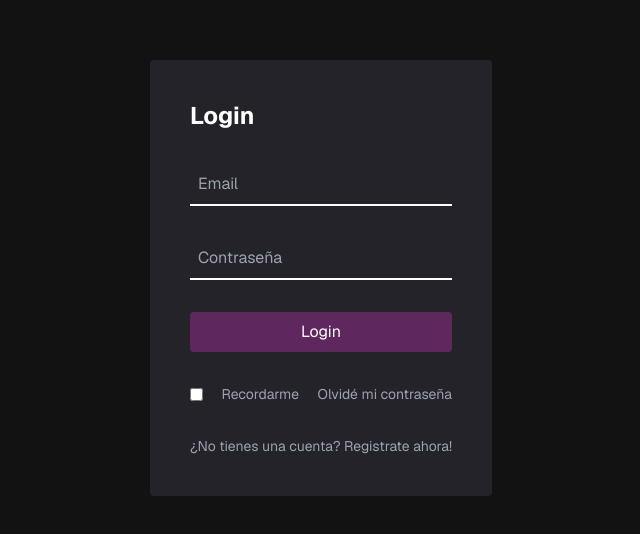
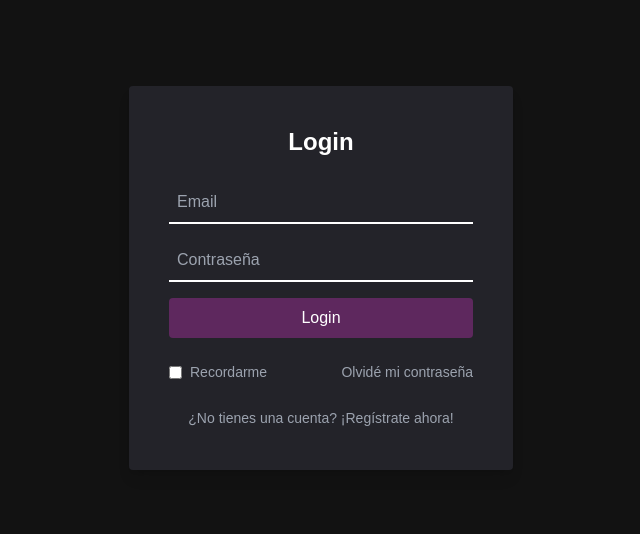
Before and after one commit to ClometlyLabs/Clometly-frontend, a Next.js app: page /login in a window 1280 px wide. Shown: the part 122-656 px from the top of the page, without its empty margins (319-959 px from the left). Built offline with nearby package versions, Linux system fonts and the light colour scheme.

Commit message:
feat: :sparkles: Implement Signup and Signin functionality

```diff
--- /dev/null
+++ b/src/app/lobby/page.tsx
@@ -0,0 +1,24 @@
+"use client";
+import {  useEffect } from "react";
+import { useRouter } from "next/navigation";
+
+export default function Page() {
+    const { push } = useRouter();
+
+    useEffect(() => {
+        const accesToken = localStorage.getItem("acces_token");
+        if (!accesToken) {
+            push("/login");
+        }
+    }, []);
+
+    return (
+        <div className="flex items-center justify-center min-h-screen p-8 bg-cloro-100">
+            <main className="flex flex-col gap-6 p-10 rounded bg-cloro-200 shadow-lg w-96">
+                <h1 className="text-2xl font-bold text-white text-center">
+                    Lobby
+                </h1>
+            </main>
+        </div>
+    );
+}
--- a/src/app/login/page.tsx
+++ b/src/app/login/page.tsx
@@ -1,58 +1,89 @@
+"use client";
+
+import axios from "axios";
+import { SubmitHandler, useForm } from "react-hook-form";
+import { useState } from "react";
+import { redirect } from "next/dist/server/api-utils";
+import { useRouter } from 'next/navigation';
+
+interface ILoginForm {
+    email: string;
+    password: string;
+}
+
 export default function Page() {
+    const { push } = useRouter();
+    const {
+        register,
+        handleSubmit,
+        formState: { errors },
+    } = useForm<ILoginForm>();
+
+    const [loading, setLoading] = useState(false);
+    const [errorMessage, setErrorMessage] = useState("");
+
+    const onSubmit: SubmitHandler<ILoginForm> = async (data) => {
+        setLoading(true);
+        setErrorMessage("");
+        try {
+            const response = await axios.post("http://localhost:4000/auth/signin", data);
+            localStorage.setItem("acces_token", response.data.acces_token);
+            alert("Inicio de sesión exitoso");
+            push("/lobby");
+        } catch (error) {
+            setErrorMessage("Credenciales incorrectas. Inténtalo de nuevo.");
+        } finally {
+            setLoading(false);
+        }
+    };
+
     return (
-        <>
-            <div className="grid grid-rows-[20px_1fr_20px] items-center justify-items-center min-h-screen p-8 pb-20 gap-16 sm:p-20 font-[family-name:var(--font-geist-sans)] bg-cloro-100">
-                <main className="flex flex-col gap-8 row-start-2 items-center sm:items-start  p-10 rounded bg-cloro-200 ">
-                    <h1 className="text-2xl font-bold text-white">Login</h1>
-
+        <div className="flex items-center justify-center min-h-screen p-8 bg-cloro-100">
+            <main className="flex flex-col gap-6 p-10 rounded bg-cloro-200 shadow-lg w-96">
+                <h1 className="text-2xl font-bold text-white text-center">Login</h1>
+                {errorMessage && <p className="text-red-500 text-sm">{errorMessage}</p>}
+                <form className="flex flex-col gap-4" onSubmit={handleSubmit(onSubmit)}>
                     <input
-                        type="text"
-                        name="email"
+                        type="email"
                         id="email"
                         placeholder="Email"
-                        className="p-2 w-full bg-transparent border-b-2 border-white text-white outline-none focus:outline-none transition-all duration-300"
+                        className={`p-2 w-full bg-transparent border-b-2 ${errors.email ? "border-red-500" : "border-white"} text-white outline-none`}
+                        {...register("email", { required: "Este campo es obligatorio" })}
                     />
+                    {errors.email && <span className="text-red-500 text-sm">{errors.email.message}</span>}
 
                     <input
                         type="password"
-                        name="password"
                         id="password"
                         placeholder="Contraseña"
-                        className="p-2 w-full bg-transparent border-b-2 border-white text-white outline-none focus:outline-none transition-all duration-300"
+                        className={`p-2 w-full bg-transparent border-b-2 ${errors.password ? "border-red-500" : "border-white"} text-white outline-none`}
+                        {...register("password", { required: "Este campo es obligatorio" })}
                     />
+                    {errors.password && <span className="text-red-500 text-sm">{errors.password.message}</span>}
 
                     <button
                         type="submit"
-                        className="hover:bg-romet-400 hover:shadow-md hover:shadow-romet-300 transition-all duration-300 text-white bg-romet-300 py-2 px-4 rounded w-full"
+                        disabled={loading}
+                        className={`text-white bg-romet-300 py-2 px-4 rounded w-full transition-all duration-300 ${loading ? "opacity-50" : "hover:bg-romet-400 hover:shadow-md hover:shadow-romet-300"}`}
                     >
-                        Login
+                        {loading ? "Cargando..." : "Login"}
                     </button>
+                </form>
 
+                <div className="flex justify-between items-center text-sm text-gray-400">
+                    <label className="flex items-center space-x-2">
+                        <input type="checkbox" id="rememberme" />
+                        <span>Recordarme</span>
+                    </label>
+                    <a href="#" className="hover:text-romet-400">Olvidé mi contraseña</a>
+                </div>
 
-                    <div className="w-full flex items-center justify-between space-x-3">
-                        <input type="checkbox" name="Remember me" id="rememberme" />
-                        <label htmlFor="rememberme" className="text-gray-400 text-sm ">
-                            Recordarme
-                        </label>
-
-                        <a
-                            href="#"
-                            className="text-gray-400 hover:text-romet-400 text-sm">
-                            Olvidé mi contraseña
-                        </a>
-
-                    </div>
-                    <div className="w-full flex items-center justify-center space-y-3 sm:space-y-0 sm:space-x-3 text-center sm:text-left">
-                            <a
-                                href="/register"
-                                className="text-gray-400 hover:text-romet-400 text-sm"
-                            >
-                                ¿No tienes una cuenta? Registrate ahora!
-                            </a>
-                        </div>
-
-                </main>
-            </div>
-        </>
+                <div className="text-center">
+                    <a href="/register" className="text-gray-400 hover:text-romet-400 text-sm">
+                        ¿No tienes una cuenta? ¡Regístrate ahora!
+                    </a>
+                </div>
+            </main>
+        </div>
     );
 }
--- a/src/app/register/page.tsx
+++ b/src/app/register/page.tsx
@@ -1,6 +1,7 @@
 "use client";
 import axios from "axios";
 import { SubmitHandler, useForm } from "react-hook-form";
+import { useRouter } from "next/navigation";
 
 interface IRegisterForm {
     first_names: string;
@@ -10,10 +11,11 @@ interface IRegisterForm {
     phone: string;
     birthdate: string;
     password: string;
-    terms: boolean; // Validación para los términos y condiciones
+    terms: boolean;
 }
 
 export default function Page() {
+    const { push } = useRouter();
     const {
         register,
         handleSubmit,
@@ -25,8 +27,9 @@ export default function Page() {
         axios
             .post("http://localhost:4000/auth/signup", data)
             .then((response) => {
-                console.log(response);
-
+                localStorage.setItem("acces_token", response.data.acces_token);
+                alert("Registro exitoso");
+                push("/lobby");
             })
     };
 
```
